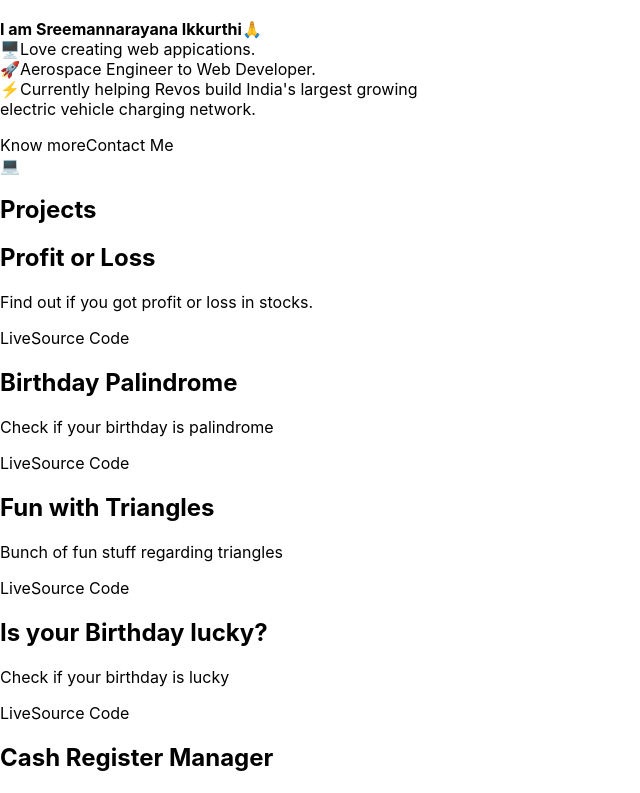
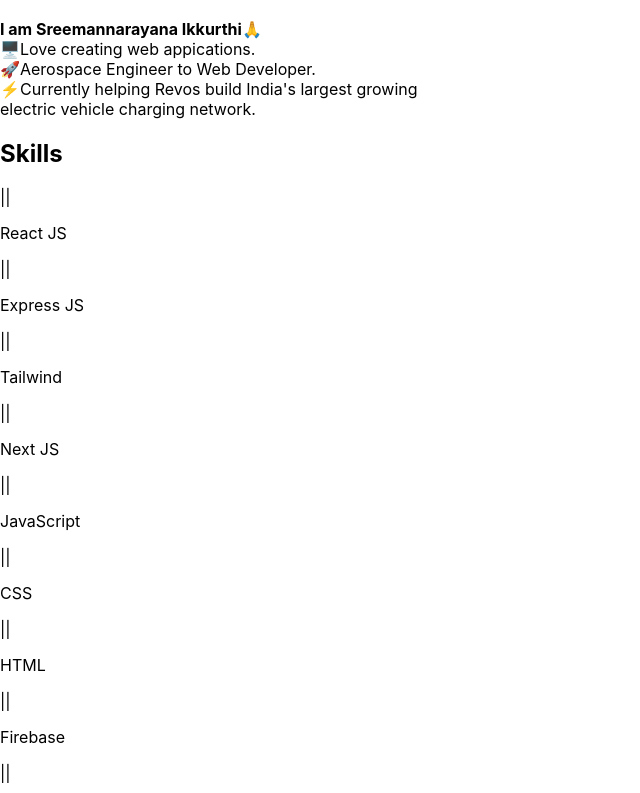
Before and after one commit to ikkurthis1998/whoissree, a Next.js app: page / in a window 1280 px wide. Shown: the part 400-1193 px from the top of the page, without its empty margins (0-640 px from the left). Built offline with nearby package versions, Linux system fonts and the light colour scheme.

Commit message:
added skills

```diff
--- a/pages/index.js
+++ b/pages/index.js
@@ -85,12 +85,12 @@ export default function Home() {
 
 				<section
 					id="aboutme"
-					className="w-screen h-screen flex flex-col justify-center items-center p-5"
+					className="w-screen flex flex-col justify-center items-center p-5"
 				>
 					<span className="text-6xl mb-2">🧑‍💻</span>
 					<h1 className="text-5xl mb-2">About Me</h1>
 					<br />
-					<p className="text-2xl line leading-loose tracking-wide text-center  mobile-sm:w-screen tablet:w-96 computer:w-3/5 px-2">
+					<p className="text-2xl line leading-loose tracking-wide text-center  mobile-sm:w-4/5 computer:w-3/5 px-2">
 						<b>I am Sreemannarayana Ikkurthi🙏</b>
 						<br />
 						🖥️Love creating web appications. <br />
@@ -108,6 +108,28 @@ export default function Home() {
 						build India&apos;s largest growing
 						<br /> electric vehicle charging network.
 					</p>
+					<div className="flex flex-col items-center">
+						<h1 className="text-3xl">Skills</h1>
+						<div className="px-5 text-xl flex flex-wrap justify-evenly mobile-sm:w-4/5 computer:w-3/5">
+							<p>||</p>
+							<p className="px-5">React JS</p>
+							<p>||</p>
+							<p className="px-5">Express JS</p>
+							<p>||</p>
+							<p className="px-5">Tailwind</p>
+							<p>||</p>
+							<p className="px-5">Next JS</p>
+							<p>||</p>
+							<p className="px-5">JavaScript</p>
+							<p>||</p>
+							<p className="px-5">CSS</p>
+							<p>||</p>
+							<p className="px-5">HTML</p>
+							<p>||</p>
+							<p className="px-5">Firebase</p>
+							<p>||</p>
+						</div>
+					</div>
 					<div className="mt-8 flex justify-evenly mobile-sm:w-screen tablet:w-96 computer:w-3/5">
 						<span className="cursor-pointer transition-all bg-red-300 hover:bg-blue-500 hover:text-white w-28 h-10 flex justify-center items-center rounded-lg">
 							<Link href="/aboutme">
```
Also changed, not shown: pages/aboutme.js (+25 -3 lines).
